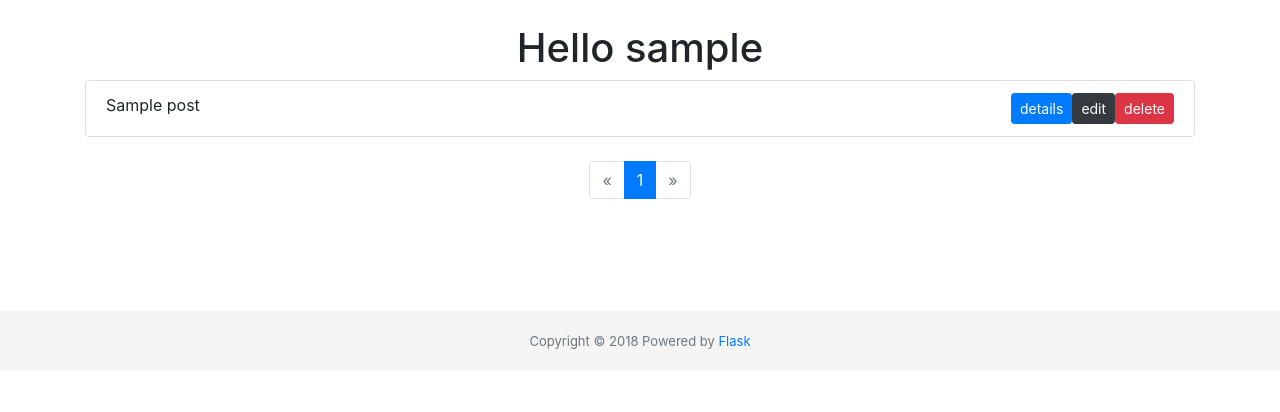
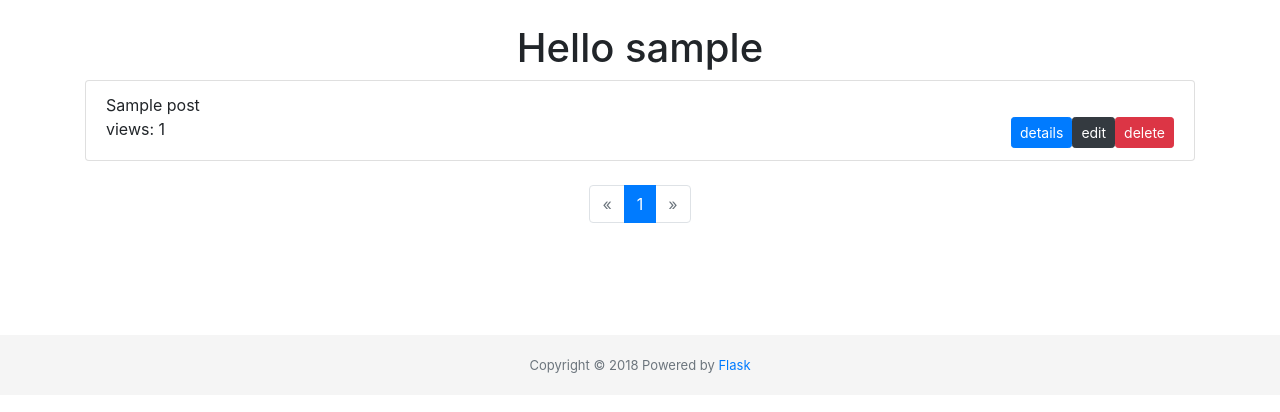
Before and after one commit to marryjianjian/flaskblog, a Flask app: page /user/ in a window 1280 px wide. Shown: the part 56-468 px from the top of the page. Run offline with Flask 2, Linux system fonts and the light colour scheme; a user stored in the database is signed in; tables that the repository leaves empty hold one stand-in row (values such as "Sample post"); some libraries are stand-ins or nearby versions.

Commit message:
add display of num of views

```diff
--- a/blogapp/Main/views.py
+++ b/blogapp/Main/views.py
@@ -1,7 +1,9 @@
 from flask import render_template, redirect, flash, url_for, request
 from flask import current_app
 from ..models import Post
+from .. import db
 from . import main
+
 
 @main.route('/')
 def index():
@@ -16,6 +18,8 @@ def index():
 @main.route('/articles/<article_id>')
 def article_details(article_id):
     post = Post.query.filter_by(id=article_id).first()
+    post.num_of_view += 1
+    db.session.commit()
     return render_template('article_details.html', post=post)
 
 
--- a/blogapp/templates/index.html
+++ b/blogapp/templates/index.html
@@ -15,6 +15,7 @@
     </div>
     <div class="col-md-2"></div>
     {% endfor %}
+    </div>
 </div>
 <br><br>
 {{ pagination_widget(pagination, '.index') }}
--- a/blogapp/templates/user/index.html
+++ b/blogapp/templates/user/index.html
@@ -14,7 +14,8 @@
     <ul class="list-group">
         {% for post in posts %}
         <li class="list-group-item">
-            {{ post.title }}
+            {{ post.title }}<br>
+            views: {{ post.num_of_view }}
             <a href="{{ url_for('user.delete_post', post_id=post.id) }}">
                 <button type="button" class="btn btn-danger btn-sm" style="float:right">delete</button>
             </a>
```
